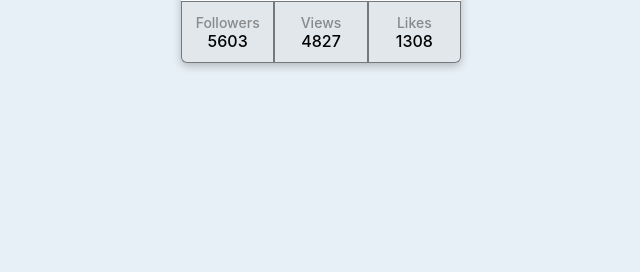
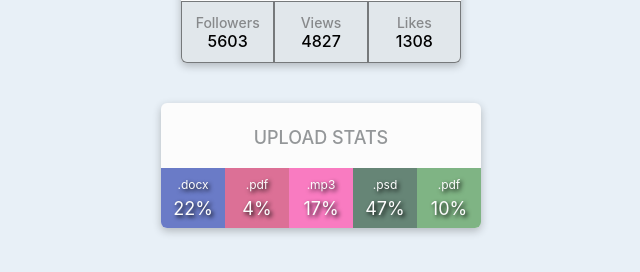
Before and after one commit to Fatiuk/goit-react-hw-01-components, a React (Create React App) app: page / in a window 1280 px wide. Shown: the part 374-646 px from the top of the page, without its empty margins (319-959 px from the left). Built offline with nearby package versions, Linux system fonts and the light colour scheme.

Commit message:
Complete 2nd task

```diff
--- a/src/components/App.jsx
+++ b/src/components/App.jsx
@@ -1,5 +1,10 @@
+// ============ Profile (Task 01) ============
 import Profile from './Profile';
 import user from './Profile/user.json';
+
+// ============ Statistics (Task 02) ============
+import data from './Statistics/data.json';
+import Statistics from './Statistics';
 
 const App = () => {
   return (
@@ -13,6 +18,7 @@ const App = () => {
         views={user.stats.views}
         likes={user.stats.likes}
       />
+      <Statistics title="Upload stats" data={data} />
     </>
   );
 };
--- /dev/null
+++ b/src/components/Statistics/Statistics.styled.jsx
@@ -0,0 +1,56 @@
+import styled from 'styled-components';
+
+export const StatSection = styled.section`
+  width: 320px;
+  margin: 0 auto;
+  margin-top: 40px;
+  padding-top: 24px;
+  background-color: #fcfcfc;
+  border-radius: 6px;
+  box-shadow: rgba(0, 0, 0, 0.24) 0px 3px 8px;
+`;
+
+export const StatTitle = styled.h2`
+  text-align: center;
+  font-weight: 500;
+  font-size: 18px;
+  margin: 0;
+  margin-bottom: 20px;
+  text-transform: uppercase;
+  color: #949799;
+`;
+
+export const StatList = styled.ul`
+  margin: 0 auto;
+  padding: 0;
+  display: flex;
+  justify-content: space-around;
+`;
+
+export const StatItem = styled.li`
+  display: flex;
+  flex-direction: column;
+  justify-content: center;
+  align-items: center;
+  width: 100%;
+  height: 60px;
+  color: #fcfcfc;
+  text-shadow: 2px 2px 4px #000;
+
+  &:first-child {
+    border-bottom-left-radius: 6px;
+  }
+
+  &:last-child {
+    border-bottom-right-radius: 6px;
+  }
+`;
+
+export const StatLabel = styled.span`
+  font-size: 12px;
+  margin-bottom: 6px;
+`;
+
+export const StatPercentage = styled.span`
+  font-size: 18px;
+`;
--- /dev/null
+++ b/src/components/Statistics/index.jsx
@@ -0,0 +1,42 @@
+import PropTypes from 'prop-types';
+import { generatePastelColor } from './random-color';
+import {
+  StatSection,
+  StatTitle,
+  StatList,
+  StatItem,
+  StatLabel,
+  StatPercentage,
+} from './Statistics.styled';
+
+const Statistics = ({ title, data }) => {
+  return (
+    <StatSection>
+      {title && <StatTitle>{title}</StatTitle>}
+      <StatList>
+        {data.map(data => (
+          <StatItem
+            key={data.id}
+            style={{ backgroundColor: generatePastelColor() }}
+          >
+            <StatLabel>{data.label}</StatLabel>
+            <StatPercentage>{data.percentage}%</StatPercentage>
+          </StatItem>
+        ))}
+      </StatList>
+    </StatSection>
+  );
+};
+
+Statistics.propTypes = {
+  title: PropTypes.string,
+  data: PropTypes.arrayOf(
+    PropTypes.exact({
+      id: PropTypes.string.isRequired,
+      label: PropTypes.string.isRequired,
+      percentage: PropTypes.number.isRequired,
+    })
+  ).isRequired,
+};
+
+export default Statistics;
--- /dev/null
+++ b/src/components/Statistics/random-color.js
@@ -0,0 +1,13 @@
+export function generatePastelColor() {
+  const minColorValue = 100;
+
+  let r, g, b;
+  do {
+    r = Math.floor(Math.random() * 156) + minColorValue;
+    g = Math.floor(Math.random() * 156) + minColorValue;
+    b = Math.floor(Math.random() * 156) + minColorValue;
+  } while (r + g + b > 700);
+
+  const colorHex = `#${r.toString(16)}${g.toString(16)}${b.toString(16)}`;
+  return colorHex;
+}
```
